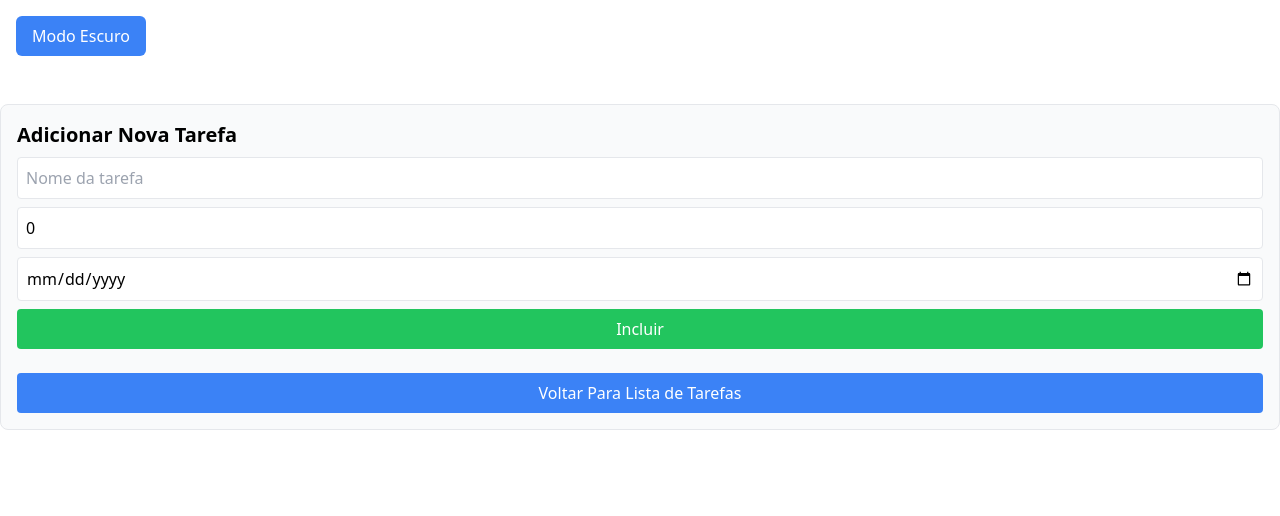
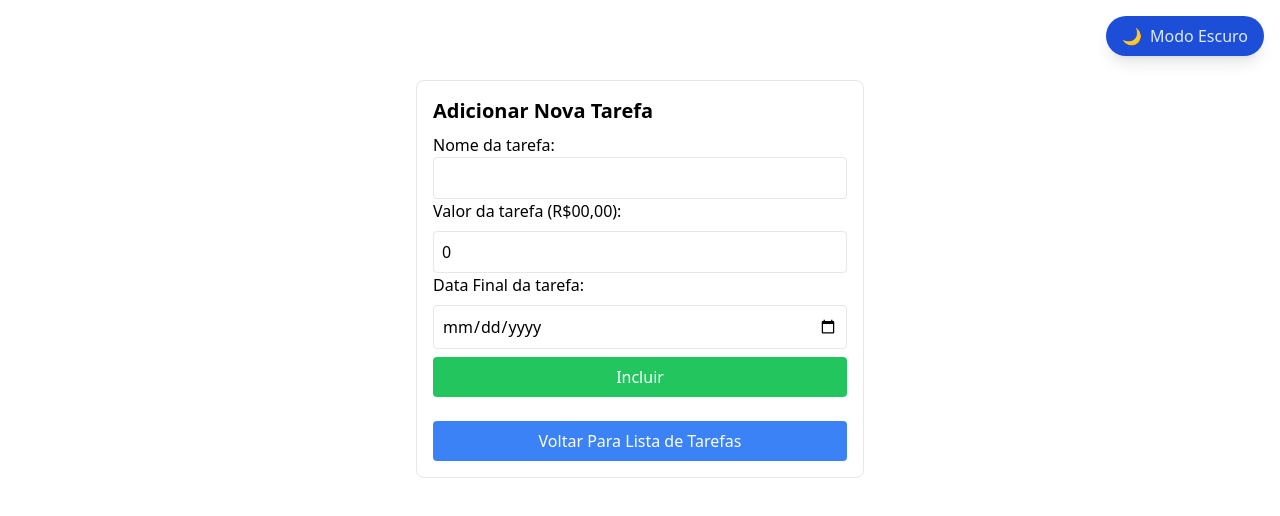
Before and after one commit to Leonardo-snts/crud-frontend, a React (Create React App) app: page /add-task in a window 1280 px wide. Shown: the top 516 px of the page. Built offline with nearby package versions, Linux system fonts and the light colour scheme; no server answers.

Commit message:
correção de cores, e desing nas bordas e no tema escuro

```diff
--- a/src/App.tsx
+++ b/src/App.tsx
@@ -3,21 +3,18 @@ import { BrowserRouter as Router, Route, Routes } from 'react-router-dom';
 import AddTask from './pages/AddTask';
 import TaskList from './pages/TaskList';
 
-// Criando o contexto de tema
 const ThemeContext = createContext<{
-    theme: 'light' | 'dark';
+    theme: 'dark' | 'light';
     toggleTheme: () => void;
 }>({
-    theme: 'light',
+    theme: 'dark',
     toggleTheme: () => { },
 });
 
-// Corrigindo o tipo do ThemeProvider para aceitar children
 interface ThemeProviderProps {
-    children: ReactNode; // Adiciona o tipo correto para children
+    children: ReactNode;
 }
 
-// Criando o provider de tema
 const ThemeProvider: React.FC<ThemeProviderProps> = ({ children }) => {
     const [theme, setTheme] = useState<'light' | 'dark'>('light');
 
@@ -32,7 +29,6 @@ const ThemeProvider: React.FC<ThemeProviderProps> = ({ children }) => {
     );
 };
 
-// Componente que consome o tema
 const useTheme = () => {
     return useContext(ThemeContext);
 };
@@ -42,16 +38,20 @@ function App() {
 
     return (
         <div
-            className={`${theme === 'light' ? 'bg-white text-black' : 'bg-gray-800 text-white'
-                } h-screen`} // Usando h-screen para garantir que o fundo ocupe toda a tela
+            className={`${theme === 'light' ? 'bg-white text-black border-black' : 'bg-gray-900 text-gray-100 border-gray-100'} h-full`}
         >
             <Router>
                 <div className="p-4">
                     <button
                         onClick={toggleTheme}
-                        className="px-4 py-2 text-white bg-blue-500 rounded-md"
+                        className={`fixed top-4 right-4 flex items-center justify-center px-4 py-2 rounded-full shadow-lg transition-transform duration-300
+                            ${theme === 'light'
+                                ? 'bg-blue-700 text-blue-100 hover:bg-blue-800'
+                                : 'bg-yellow-900 text-gray-100 hover:bg-yellow-500'
+                            }`}
                     >
-                        {theme === 'light' ? 'Modo Escuro' : 'Modo Claro'}
+                        {theme === 'light' ? '🌙' : '☀'} {/* Sol e Lua */}
+                        <span className="ml-2">{theme === 'light' ? 'Modo Escuro' : 'Modo Claro'}</span>
                     </button>
                 </div>
 
--- a/src/components/ButtonAddTask.tsx
+++ b/src/components/ButtonAddTask.tsx
@@ -10,7 +10,7 @@ const ButtonAddTask = () => {
 
     return (
         <button
-            className="fixed px-4 py-2 text-white transform -translate-x-1/2 bg-green-500 rounded-full shadow-lg bottom-4 left-1/2 hover:bg-green-600 focus:outline-none"
+            className="sticky px-4 py-2 text-white transform -translate-x-1/2 bg-green-500 rounded-full shadow-lg bottom-4 left-1/2 hover:bg-green-600 focus:outline-none"
             onClick={handleAddTask}
         >
             Adicionar Tarefa
--- a/src/pages/AddTask.tsx
+++ b/src/pages/AddTask.tsx
@@ -27,7 +27,6 @@ const AddTask: React.FC = () => {
         getTasks();
     }, []);
 
-    // Função para reordenar as tarefas e atualizar a ordem na API
     const reordenarTarefas = async (updatedTasks: Task[]) => {
         const reorderedTasks = updatedTasks.map((task, index) => ({ ...task, ordem: index + 1 }));
         setTasks(reorderedTasks);
@@ -61,8 +60,17 @@ const AddTask: React.FC = () => {
         }
     };
 
+    const getTodayDate = () => {
+        const today = new Date();
+        const year = today.getFullYear();
+        const month = String(today.getMonth() + 1).padStart(2, '0');
+        const day = String(today.getDate()).padStart(2, '0');
+        return `${year}-${month}-${day}`;
+    };
+
     return (
-        <div className="p-4 mt-8 border rounded-lg bg-gray-50">
+        <div className='h-screen max-h-screen p-4 '>
+            <div className="max-w-md p-4 mx-auto mt-8 border rounded-lg">
                 {error && (
                     <div className="p-2 mb-4 text-red-800 bg-red-200 rounded">
                         {error}
@@ -74,24 +82,26 @@ const AddTask: React.FC = () => {
                     </div>
                 )}
                 <h3 className="mb-2 text-xl font-semibold">Adicionar Nova Tarefa</h3>
-            <div className="space-y-2">
+                <div className="space-y-2 ">
+                    Nome da tarefa:
                     <input
                         type="text"
-                    placeholder="Nome da tarefa"
-                    className="w-full p-2 border rounded"
+                        className="w-full p-2 bg-transparent border rounded"
                         value={newTask.tarefa}
                         onChange={(e) => setNewTask({ ...newTask, tarefa: e.target.value })}
                     />
+                    Valor da tarefa (R$00,00):
                     <input
                         type="number"
-                    placeholder="Custo (R$)"
-                    className="w-full p-2 border rounded"
+                        className="w-full p-2 bg-transparent border rounded"
                         value={newTask.valor}
                         onChange={(e) => setNewTask({ ...newTask, valor: parseFloat(e.target.value) })}
                     />
+                    Data Final da tarefa:
                     <input
                         type="date"
-                    className="w-full p-2 border rounded"
+                        className="w-full p-2 bg-transparent border rounded"
+                        min={getTodayDate()}
                         value={newTask.data_final}
                         onChange={(e) => setNewTask({ ...newTask, data_final: e.target.value })}
                     />
@@ -104,6 +114,7 @@ const AddTask: React.FC = () => {
                     <ButtonHome />
                 </div>
             </div>
+        </div>
     );
 };
 
--- a/src/pages/TaskList.tsx
+++ b/src/pages/TaskList.tsx
@@ -109,6 +109,14 @@ const TaskList: React.FC = () => {
         }
     };
 
+    const getTodayDate = () => {
+        const today = new Date();
+        const year = today.getFullYear();
+        const month = String(today.getMonth() + 1).padStart(2, '0');
+        const day = String(today.getDate()).padStart(2, '0');
+        return `${year}-${month}-${day}`;
+    };
+
     return (
         <div className={`max-w-2xl p-4 mx-auto `}>
             <h2 className="mb-4 text-2xl font-bold">LISTA DE TAREFAS</h2>
@@ -145,31 +153,33 @@ const TaskList: React.FC = () => {
                                             ref={provided.innerRef}
                                             {...provided.draggableProps}
                                             {...provided.dragHandleProps}
-                                            className={`flex justify-between items-center p-4 border rounded-lg shadow `}
+                                            className={`flex justify-between items-center p-4 border rounded-lg shadow  ${task.valor >= 1000 ? 'bg-yellow-200 text-black' : ''} `}
+                                        //${task.valor >= 1000 ? 'bg-yellow-200' : theme === 'light' ? 'bg-gray-200' : 'bg-gray-700'}
                                         >
 
                                             {editingTask?.id === task.id ? (
-                                                <div className="w-full space-y-2">
-                                                    <h2 className="font-bold text-gray-800 text-1xl">Nome da Tarefa:</h2>
+                                                <div className={`w-full p-2 bg-transparent border rounded  ${task.valor >= 1000 ? 'border-gray-500' : ''}`}>
+                                                    <h2 className="font-bold text-1xl">Nome da Tarefa:</h2>
                                                     <input
                                                         type="text"
-                                                        className="w-full p-2 border rounded"
+                                                        className={`w-full p-2 bg-transparent border rounded ${task.valor >= 1000 ? 'border-gray-500' : ''}`}
                                                         value={editingTask.tarefa}
                                                         onChange={(e) => setEditingTask({ ...editingTask, tarefa: e.target.value })}
                                                     />
 
-                                                    <h2 className="mb-4 font-bold text-gray-800 text-1xl">Custo:</h2>
+                                                    <h2 className="mb-4 font-bold text-1xl">Valor da tarefa (R$00,00):</h2>
                                                     <input
                                                         type="number"
-                                                        className="w-full p-2 border rounded"
+                                                        className={`w-full p-2 bg-transparent border rounded ${task.valor >= 1000 ? 'border-gray-500' : ''}`}
                                                         value={editingTask.valor}
                                                         onChange={(e) => setEditingTask({ ...editingTask, valor: parseFloat(e.target.value) })}
                                                     />
 
-                                                    <h2 className="mb-4 font-bold text-gray-800 text-1xl">Data Limite:</h2>
+                                                    <h2 className="mb-4 font-bold text-1xl">Data Final da tarefa:</h2>
                                                     <input
                                                         type="date"
-                                                        className="w-full p-2 border rounded"
+                                                        className={`w-full p-2 bg-transparent border rounded ${task.valor >= 1000 ? 'border-gray-500' : ''}`}
+                                                        min={getTodayDate()}
                                                         value={editingTask.data_final}
                                                         onChange={(e) => setEditingTask({ ...editingTask, data_final: e.target.value })}
                                                     />
@@ -192,19 +202,28 @@ const TaskList: React.FC = () => {
                                             ) : (
                                                 <div className="flex items-center justify-between w-full ">
                                                     <div>
-                                                        <p className="text-lg font-semibold">{task.tarefa}</p>
-                                                        <p className="text-gray-600">R$ {task.valor}</p>
-                                                        <p className="text-gray-600">Data Limite: {task.data_final}</p>
+                                                        <p className="text-lg font-semibold">Tarefa: {task.tarefa}</p>
+                                                        <p className="">Valor: R$ {task.valor}</p>
+                                                        <p className="">
+                                                            Data Limite: {task.data_final ?
+                                                                new Intl.DateTimeFormat('pt-BR', { day: '2-digit', month: '2-digit', year: 'numeric' })
+                                                                    .format(new Date(task.data_final))
+                                                                : 'Data inválida'}
+                                                        </p>
                                                     </div>
-                                                    <div className="flex space-x-2">
+                                                    <div className="flex gap-1 space-x-4">
+                                                        {index > 0 && (
                                                             <ArrowUpIcon
                                                                 className="w-5 h-5 text-blue-500 cursor-pointer hover:text-blue-600"
                                                                 onClick={() => moveTaskUp(index)}
                                                             />
+                                                        )}
+                                                        {index < tasks.length - 1 && (
                                                             <ArrowDownIcon
                                                                 className="w-5 h-5 text-blue-500 cursor-pointer hover:text-blue-600"
                                                                 onClick={() => moveTaskDown(index)}
                                                             />
+                                                        )}
                                                         <PencilIcon
                                                             className="w-5 h-5 text-yellow-500 cursor-pointer hover:text-yellow-600"
                                                             onClick={() => startEdit(task)}
@@ -214,7 +233,7 @@ const TaskList: React.FC = () => {
                                                             onClick={() => confirmDelete(task.id)}
                                                         />
                                                         {showModal && (
-                                                            <div className="fixed inset-0 flex items-center justify-center bg-gray-800 bg-opacity-40 left-[-8px]">
+                                                            <div className="fixed inset-0 flex items-center justify-center bg-gray-800 bg-opacity-40 left-[-20px]">
                                                                 <div className="w-full max-w-sm p-6 bg-white rounded-lg shadow-lg">
                                                                     <h3 className="mb-4 text-lg font-bold text-gray-800">Confirmação de Exclusão</h3>
                                                                     <p className="mb-6 text-gray-600">Você tem certeza que deseja excluir esta tarefa?</p>
--- a/src/services/api.ts
+++ b/src/services/api.ts
@@ -2,7 +2,7 @@ import axios from "axios";
 import { Task } from "../pages/TaskList";
 
 const api = axios.create({
-  baseURL: "http://localhost:8000/api/", // ajuste para a URL da sua API
+  baseURL: "http://localhost:8000/api/",
 });
 
 export const fetchTasks = async () => {
```
Lines whose indentation alone changed are shown as unchanged.
